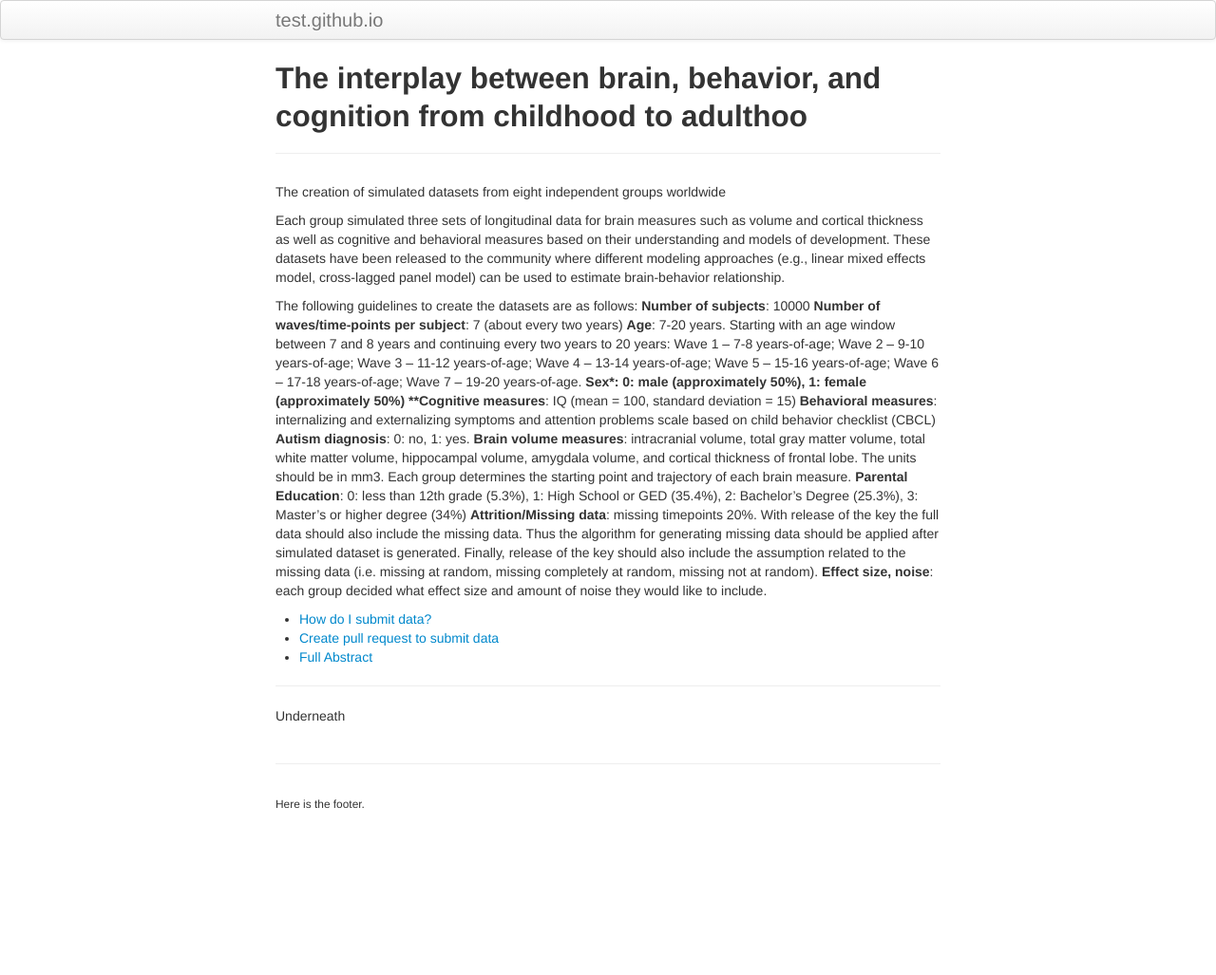
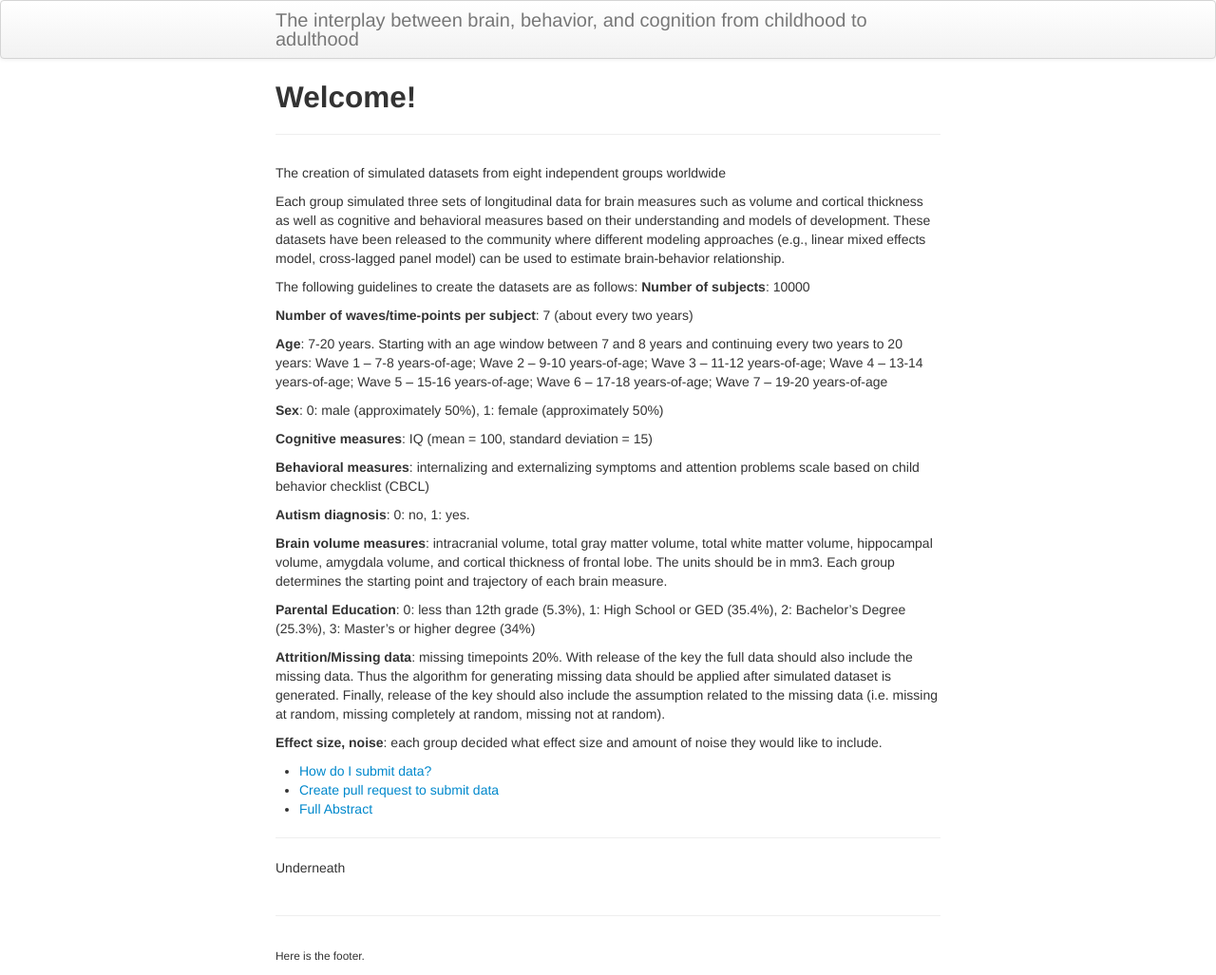
Before and after one commit to dmoracze/test.github.io, a Jekyll site: the page built from index.md, in a window 1280 px wide. Shown: the whole page at 95% size. Built offline with Jekyll 4.4.1, drawn with Linux system fonts in a browser that asks for light colours; before the commit the page ends 900 px from its top, so only the background shows below that.

Commit message:
update index

```diff
--- a/_config.yml
+++ b/_config.yml
@@ -8,7 +8,7 @@ highlighter: rouge
 # Themes are encouraged to use these universal variables
 # so be sure to set them if your theme uses them.
 #
-title :
+title : The interplay between brain, behavior, and cognition from childhood to adulthood
 author :
   name : Dustin Moraczewski
   email : dmoracze@gmail.com
--- a/index.md
+++ b/index.md
@@ -1,6 +1,6 @@
 ---
 layout: page
-title: The interplay between brain, behavior, and cognition from childhood to adulthoo
+title: Welcome!
 ---
 
 The creation of simulated datasets from eight independent groups worldwide
@@ -9,15 +9,25 @@ Each group simulated three sets of longitudinal data for brain measures such as
 
 The following guidelines to create the datasets are as follows:
 **Number of subjects**: 10000
+
 **Number of waves/time-points per subject**: 7 (about every two years)
-**Age**: 7-20 years. Starting with an age window between 7 and 8 years and continuing every two years to 20 years: Wave 1 – 7-8 years-of-age; Wave 2 – 9-10 years-of-age; Wave 3 – 11-12 years-of-age; Wave 4 – 13-14 years-of-age; Wave 5 – 15-16 years-of-age; Wave 6 – 17-18 years-of-age; Wave 7 – 19-20 years-of-age.
-**Sex*: 0: male (approximately 50%), 1: female (approximately 50%)
+
+**Age**: 7-20 years. Starting with an age window between 7 and 8 years and continuing every two years to 20 years: Wave 1 – 7-8 years-of-age; Wave 2 – 9-10 years-of-age; Wave 3 – 11-12 years-of-age; Wave 4 – 13-14 years-of-age; Wave 5 – 15-16 years-of-age; Wave 6 – 17-18 years-of-age; Wave 7 – 19-20 years-of-age
+
+**Sex**: 0: male (approximately 50%), 1: female (approximately 50%)
+
 **Cognitive measures**: IQ (mean = 100, standard deviation = 15)
+
 **Behavioral measures**: internalizing and externalizing symptoms and attention problems scale based on child behavior checklist (CBCL)
+
 **Autism diagnosis**: 0: no, 1: yes.
+
 **Brain volume measures**: intracranial volume, total gray matter volume, total white matter volume, hippocampal volume, amygdala volume, and cortical thickness of frontal lobe. The units should be in mm3. Each group determines the starting point and trajectory of each brain measure.
+
 **Parental Education**: 0: less than 12th grade (5.3%), 1: High School or GED (35.4%), 2: Bachelor’s Degree (25.3%), 3: Master’s or higher degree (34%)
+
 **Attrition/Missing data**: missing timepoints 20%. With release of the key the full data should also include the missing data. Thus the algorithm for generating missing data should be applied after simulated dataset is generated. Finally, release of the key should also include the assumption related to the missing data (i.e. missing at random, missing completely at random, missing not at random).
+
 **Effect size, noise**: each group decided what effect size and amount of noise they would like to include.
 
 - [How do I submit data?](pages/tutorial.md)
```
